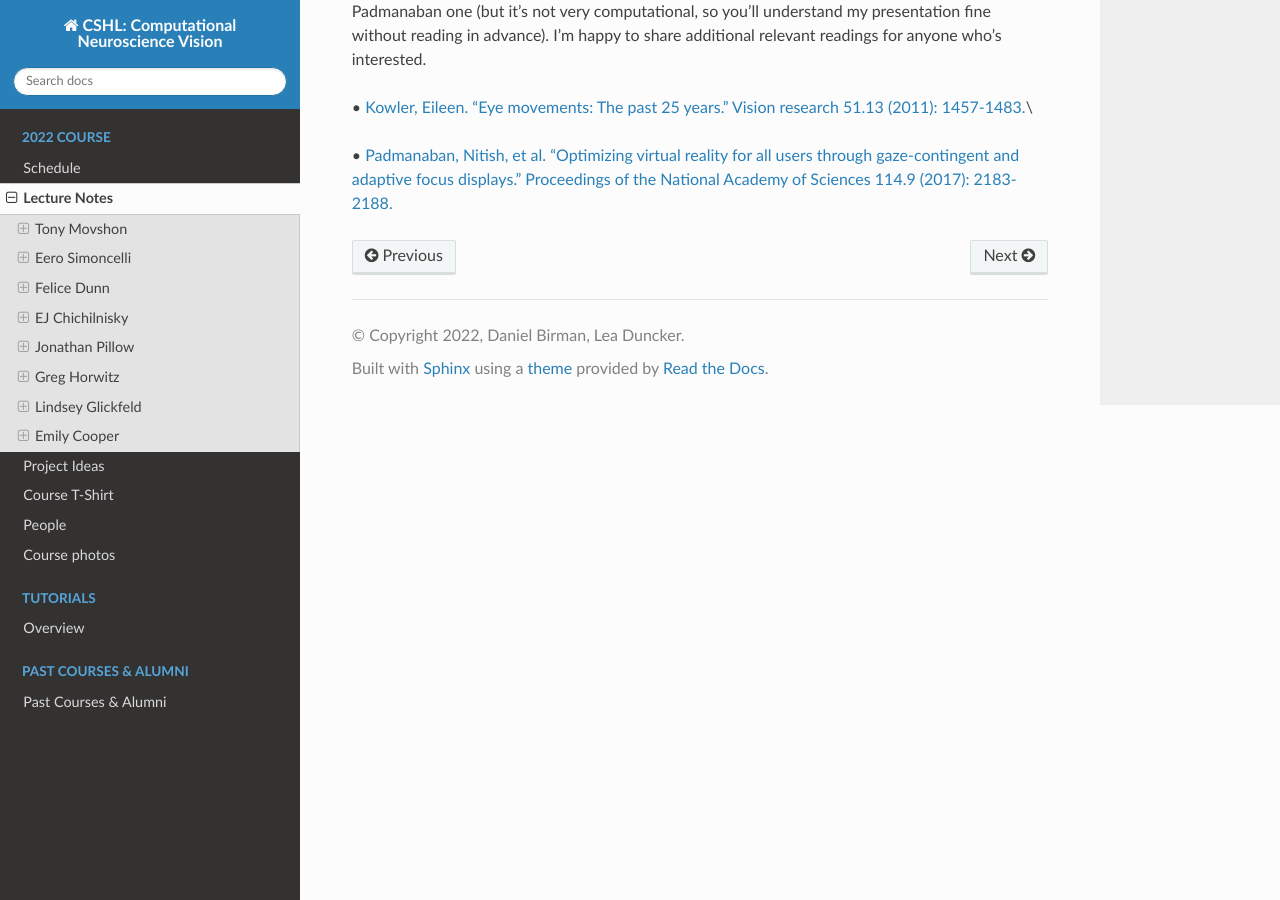
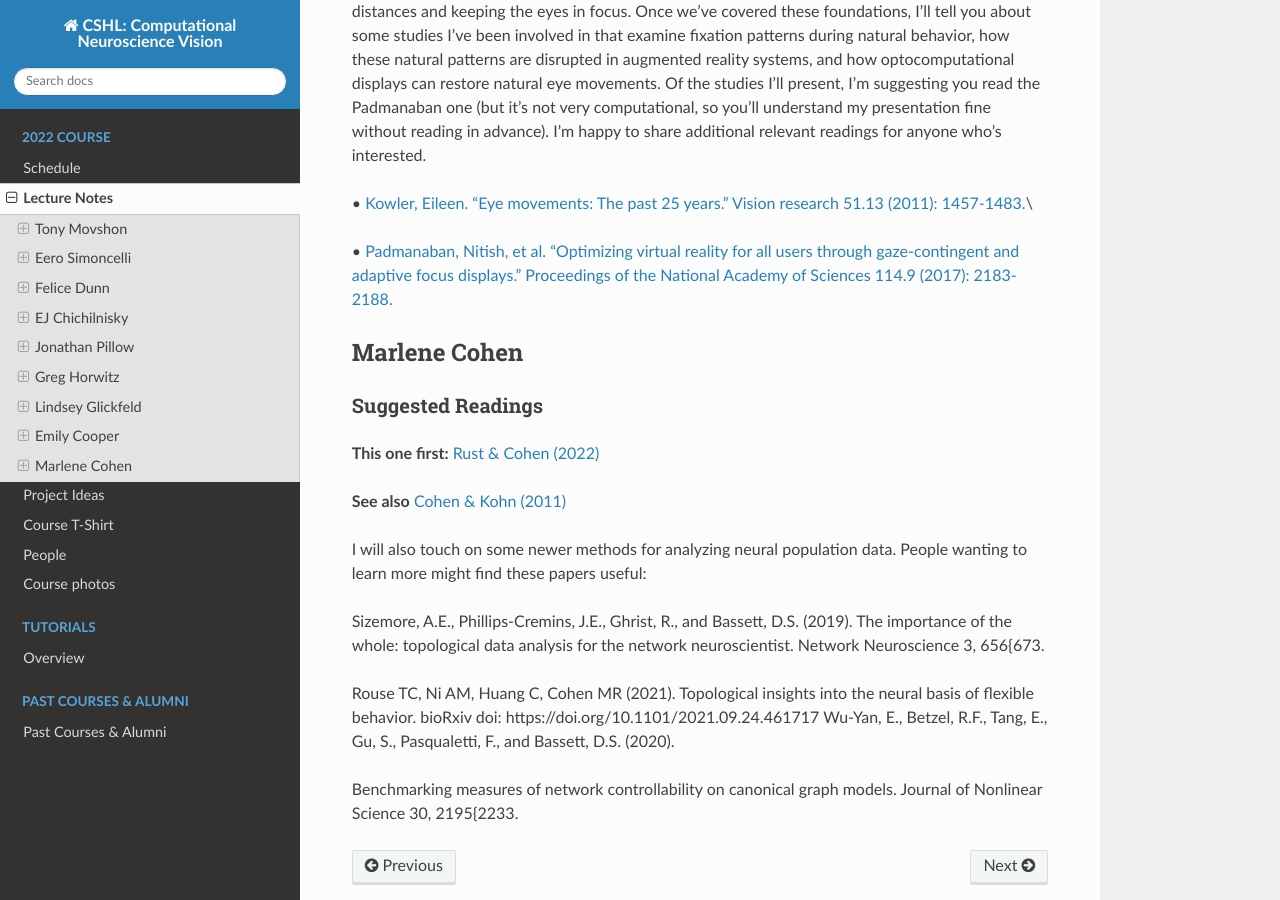
Before and after one commit to CSHL-comp-neuro-vision/website, a Sphinx documentation site: the page built from source/2022/lecture_notes.md, in a window 1280 px wide and 900 px high, scrolled down 2738 px. Built offline with Sphinx 7.4.7 and the Read the Docs theme 2.0.0, drawn with Linux system fonts in a browser that asks for light colours; some of the changed text lies outside the part shown.

Commit message:
Adding EJ/Marlene

```diff
--- a/source/2022/lecture_notes.md
+++ b/source/2022/lecture_notes.md
@@ -63,6 +63,10 @@
 
 ### Suggested Readings
 
+<a href="../_static/pdfs/chichilnisky/Pillow2008.pdf">Pillow (2008)</a>\
+<a href="../_static/pdfs/chichilnisky/Muratore2019c">Muratore (2019)</a>\
+<a href="../_static/pdfs/chichilnisky/Shah2020a">Shah (2020)</a>
+
 ## Jonathan Pillow
 
 ### Suggested Readings
@@ -108,3 +112,21 @@
 • <a href="../_static/pdfs/cooper/Kowler2011.pdf">Kowler, Eileen. "Eye movements: The past 25 years." Vision research 51.13 (2011): 1457-1483.</a>\
 
 • <a href="../_static/pdfs/cooper/Padmanaban2017.pdf">Padmanaban, Nitish, et al. "Optimizing virtual reality for all users through gaze-contingent and adaptive focus displays." Proceedings of the National Academy of Sciences 114.9 (2017): 2183-2188.</a>
+
+## Marlene Cohen
+
+### Suggested Readings
+
+**This one first:**
+<a href="../_static/pdfs/cohen/rust_cohen_2022.pdf">Rust & Cohen (2022)</a>
+
+**See also**
+<a href="../_static/pdfs/cohen/CohenKohn2011.pdf">Cohen & Kohn (2011)</a>
+
+I will also touch on some newer methods for analyzing neural population data. People wanting to learn more might find these papers useful:
+
+Sizemore, A.E., Phillips-Cremins, J.E., Ghrist, R., and Bassett, D.S. (2019). The importance of the whole: topological data analysis for the network neuroscientist. Network Neuroscience 3, 656{673.
+
+Rouse TC, Ni AM, Huang C, Cohen MR (2021). Topological insights into the neural basis of flexible behavior. bioRxiv doi: https://doi.org/10.1101/2021.09.24.461717 Wu-Yan, E., Betzel, R.F., Tang, E., Gu, S., Pasqualetti, F., and Bassett, D.S. (2020).
+
+Benchmarking measures of network controllability on canonical graph models. Journal of Nonlinear Science 30, 2195{2233.
```
Also changed, not shown: source/2022/project_ideas.md (+18 -0 lines), 5 other files.
